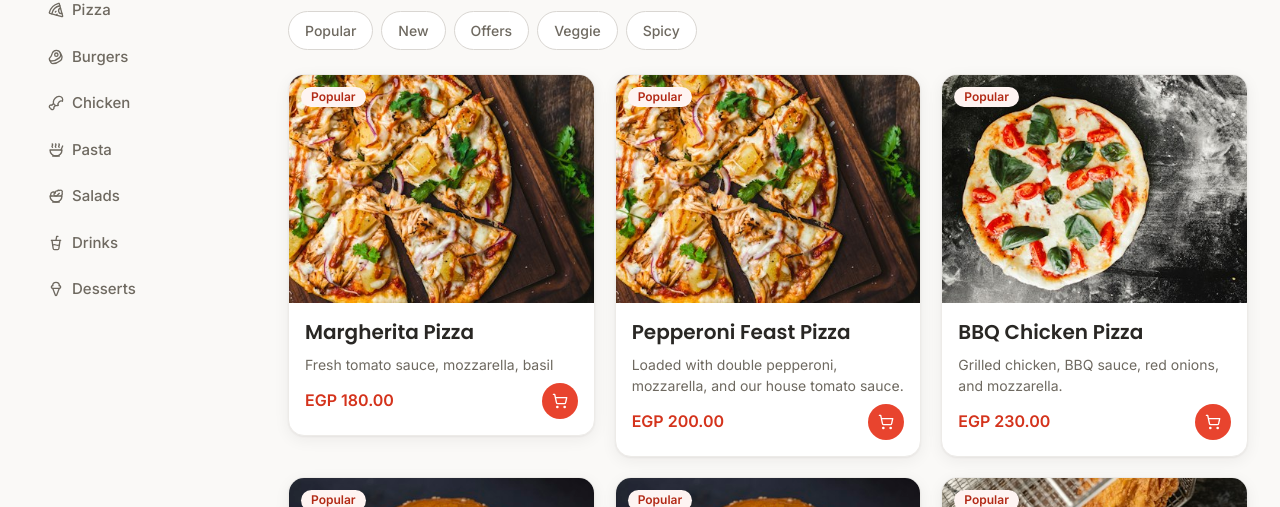
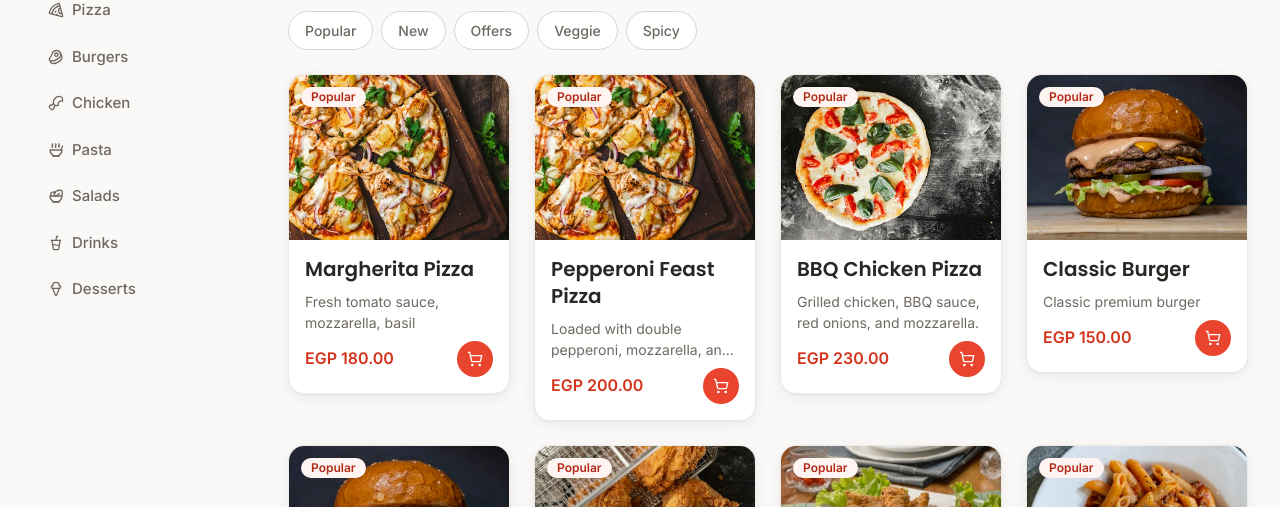
Before and after one commit to Keroayman34/TastyBite-Restaurant-Website, a Next.js app: page /menu in a window 1280 px wide. Shown: the part 350-857 px from the top of the page. Built offline with nearby package versions, Linux system fonts and the light colour scheme; no server answers.

Commit message:
style: full-width hero background and centered category grid

```diff
--- a/components/menu/ProductGrid.tsx
+++ b/components/menu/ProductGrid.tsx
@@ -3,9 +3,14 @@ import type { Product } from "@/domain/entities";
 
 export function ProductGrid({ products }: { products: Product[] }) {
   return (
-    <div className="grid grid-cols-1 gap-5 sm:grid-cols-2 lg:grid-cols-3">
+    <div className="flex flex-wrap justify-center gap-4 lg:gap-6">
       {products.map((product) => (
-        <MenuProductCard key={product.id} product={product} />
+        <div
+          key={product.id}
+          className="w-[calc(50%-0.5rem)] sm:w-[calc(33.333%-0.667rem)] lg:w-[calc(25%-1.125rem)]"
+        >
+          <MenuProductCard product={product} />
+        </div>
       ))}
     </div>
   );
```
